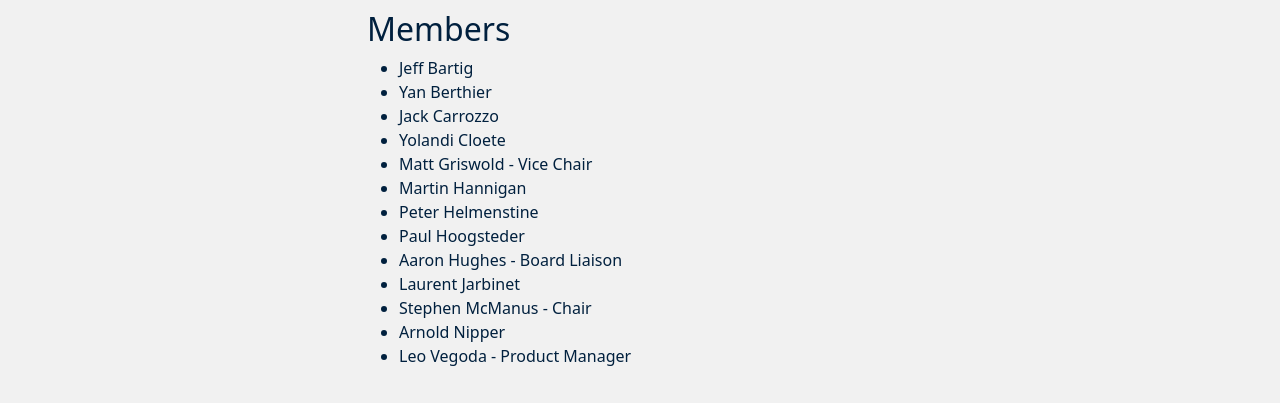
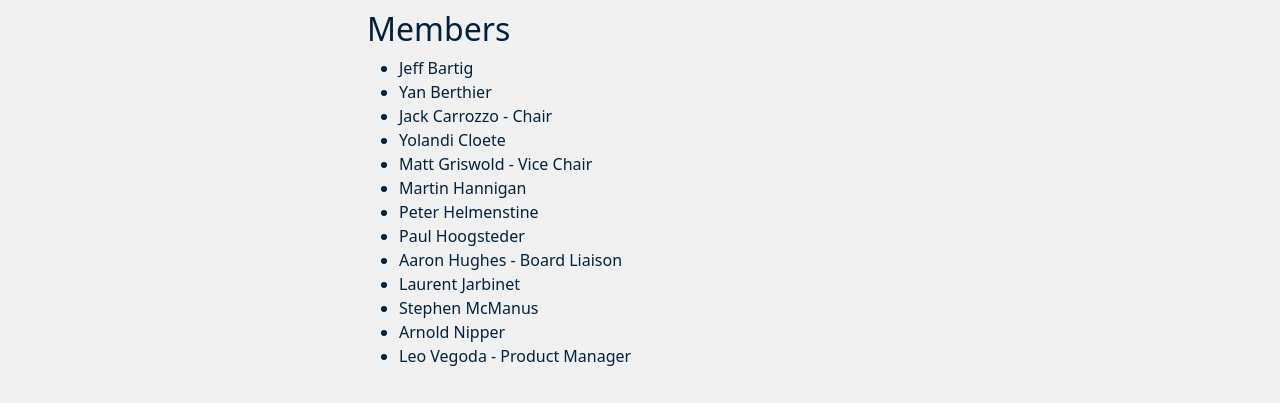
Before and after one commit to peeringdb/docs, an MkDocs documentation site: the page built from docs/committee/product/index.md, in a window 1280 px wide and 900 px high, scrolled down 4175 px. Shown: the part 429-832 px from the top of the window. Built offline with MkDocs 1.6.1, drawn with Linux system fonts in a browser that asks for light colours; nearby versions of some CDN libraries; part of the change alters nothing that is shown.

```diff
--- a/docs/committee/product/index.md
+++ b/docs/committee/product/index.md
@@ -89,7 +89,7 @@
 ## Members
 - Jeff Bartig
 - Yan Berthier
-- Jack Carrozzo
+- Jack Carrozzo - Chair
 - Yolandi Cloete
 - Matt Griswold - Vice Chair
 - Martin Hannigan
@@ -97,6 +97,6 @@
 - Paul Hoogsteder
 - Aaron Hughes - Board Liaison
 - Laurent Jarbinet
-- Stephen McManus - Chair
+- Stephen McManus
 - Arnold Nipper
 - Leo Vegoda - Product Manager
```
